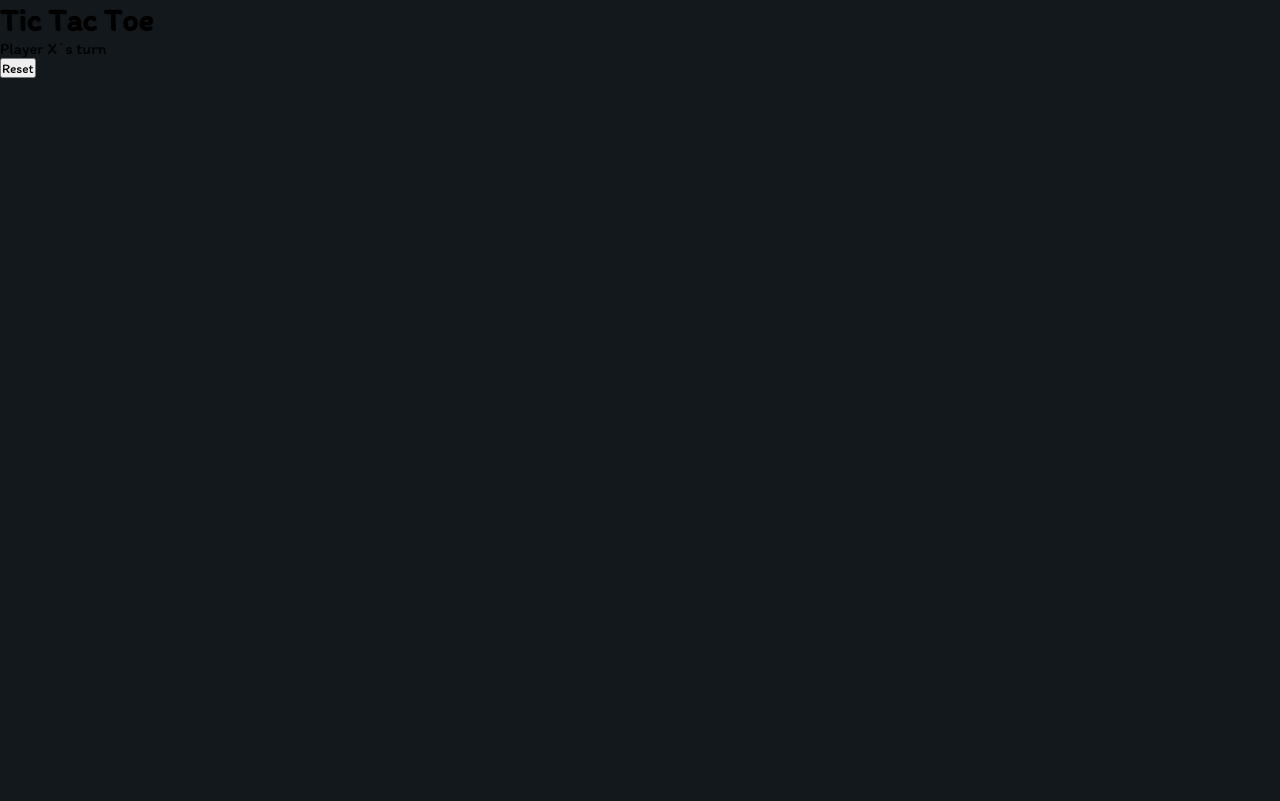
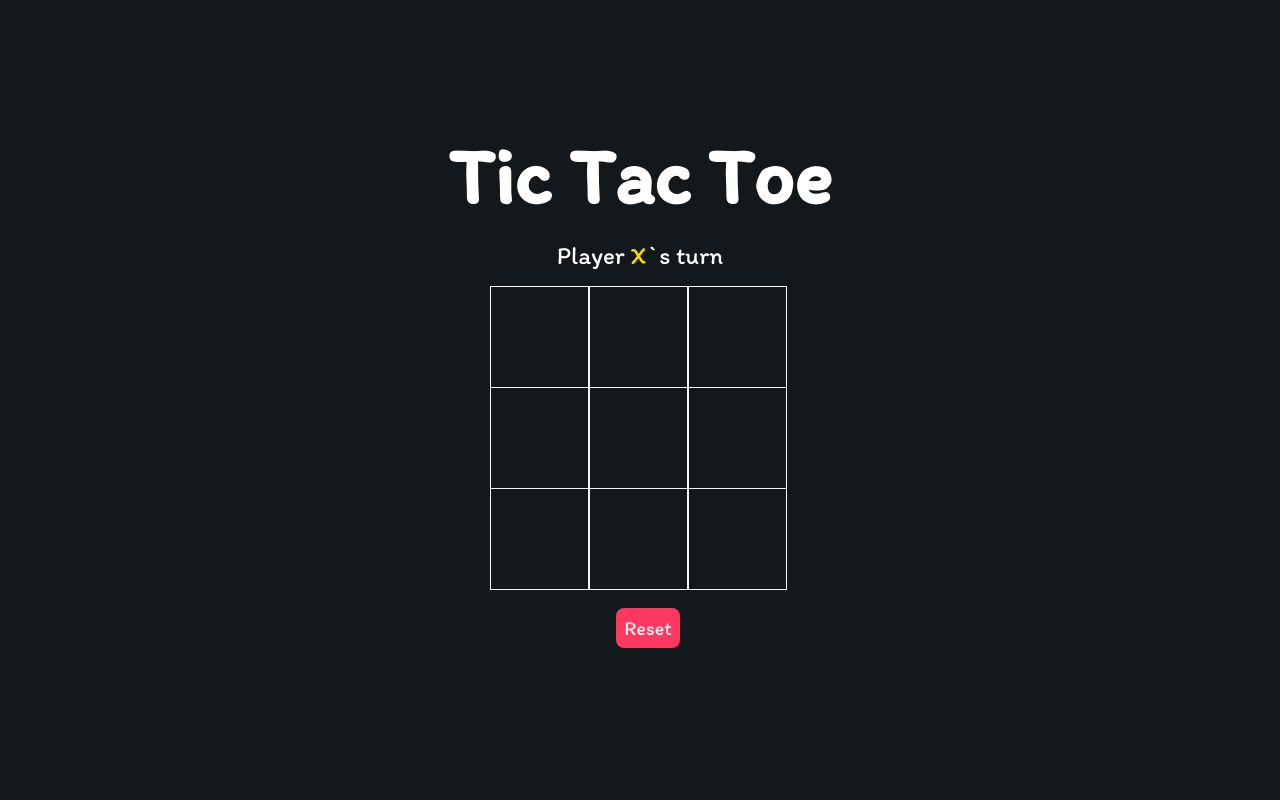
Before and after one commit to MarcelyMelo/Tic-Tac-Toe-JavaScript, a plain HTML site: page index.html in a window 1280 px wide. Drawn offline with Linux system fonts and the light colour scheme.

Commit message:
Layout completo do tictactoe

```diff
--- a/css/style.css
+++ b/css/style.css
@@ -3,9 +3,67 @@
     margin: 0;
     font-family: 'Itim', cursive;
 }
-
+html{
+    font-size: 62.5%;
+}
 .bg-color{
     background-color: #12181B;
     height: 100vh;
-    padding-top: 1px;
+    padding-top: 0 .1rem;
 }
+.title{
+    color: white;
+    text-align: center;
+    font-size: 4rem;
+    padding-top: 10%;
+}
+.display{
+    color: white;
+    font-size: 2.5rem;
+    text-align: center;
+    margin-top: 1.6rem;
+    margin-bottom: 1.6rem;
+}
+.hide{
+    display: none;
+}
+.container{
+    margin:0 auto;
+    display: grid;
+    grid-template-columns: 33% 33% 33%;
+    grid-template-rows: 33% 33% 33%;
+    max-width: 30rem;
+}
+.tile{
+    border: 1px solid whitesmoke;
+    min-height: 10rem;
+    min-height: 10rem;
+    display: flex;
+    justify-content: center;
+    align-items: center;
+    font-size: 5rem;
+    cursor: pointer;
+}
+.playerX{
+    color: gold;
+}
+.playerO{
+    color:steelblue;
+}
+.controls{
+    display: flex;
+    flex-direction: row;
+    justify-content: center;
+    align-items: center;
+    margin-top: 1.6rem;
+}
+#reset{
+    background-color: #ff3860;
+    color: whitesmoke;
+    padding:.8rem;
+    border-radius: .8rem;
+    border:none;
+    font-size: 2rem;
+    cursor: pointer;
+    margin-left: 1.6rem;
+}
```
